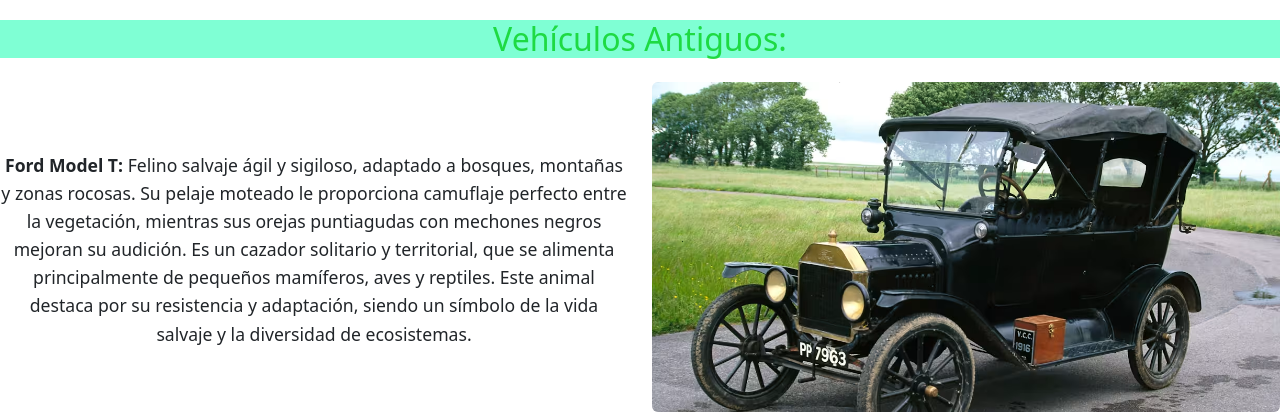
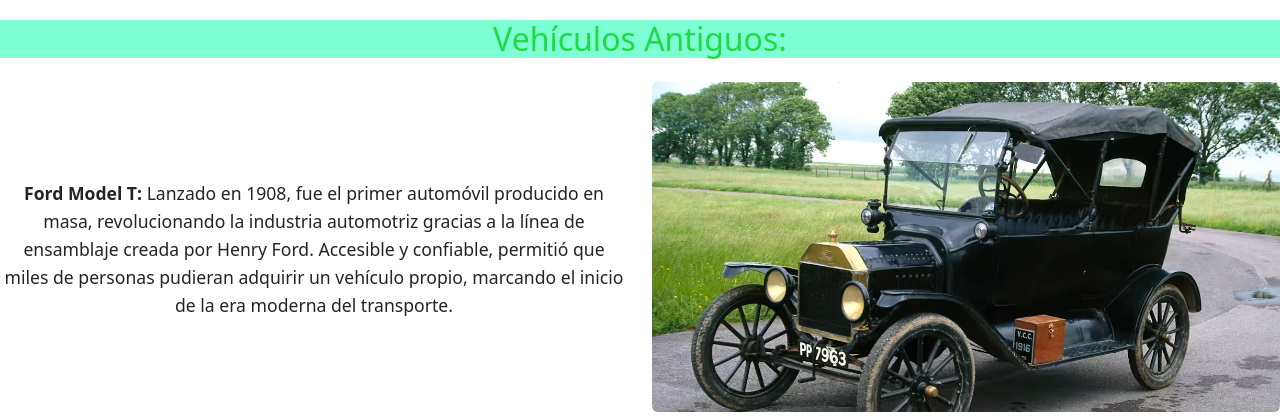
Before and after one commit to DeLaCruzSergioRene/maravillas2, a Flask app: page /veh in a window 1280 px wide. Shown: the part 88-504 px from the top of the page. Run offline with Flask 3, Linux system fonts and the light colour scheme.

Commit message:
ya con los autos

```diff
--- a/templates/vehiculos.html
+++ b/templates/vehiculos.html
@@ -5,7 +5,7 @@
         <div class="row align-items-center my-4">
         <div class="col-md-6">
             <p class="texto-parrafo">
-                <strong>Ford Model T:</strong> Felino salvaje ágil y sigiloso, adaptado a bosques, montañas y zonas rocosas. Su pelaje moteado le proporciona camuflaje perfecto entre la vegetación, mientras sus orejas puntiagudas con mechones negros mejoran su audición. Es un cazador solitario y territorial, que se alimenta principalmente de pequeños mamíferos, aves y reptiles. Este animal destaca por su resistencia y adaptación, siendo un símbolo de la vida salvaje y la diversidad de ecosistemas.
+                <strong>Ford Model T:</strong> Lanzado en 1908, fue el primer automóvil producido en masa, revolucionando la industria automotriz gracias a la línea de ensamblaje creada por Henry Ford. Accesible y confiable, permitió que miles de personas pudieran adquirir un vehículo propio, marcando el inicio de la era moderna del transporte.
             </p>
         </div>
         <div class="col-md-6 text-center">
@@ -20,7 +20,7 @@
     </div>
     <div class="col-md-6">
         <p class="texto-parrafo">
-            <strong>Rolls-Royce Silver Ghost:</strong> Fascinante anfibio originario de México, conocido por su apariencia única y su capacidad de regenerar extremidades, órganos e incluso partes del cerebro. Vive principalmente en lagos y canales, como los de Xochimilco, y mantiene características juveniles durante toda su vida, un fenómeno llamado neotenia. Este símbolo de biodiversidad está en peligro crítico debido a la pérdida de hábitat y la contaminación, convirtiéndolo en un emblema de conservación.
+            <strong>Rolls-Royce Silver Ghost:</strong> Presentado en 1906, es considerado uno de los automóviles más lujosos y confiables de su época. Su nombre proviene de la suavidad y silencio de su marcha, que lo hacían parecer un “fantasma plateado”. Simboliza elegancia, precisión y la excelencia británica en ingeniería.
         </p>
     </div>
 </div>
```
